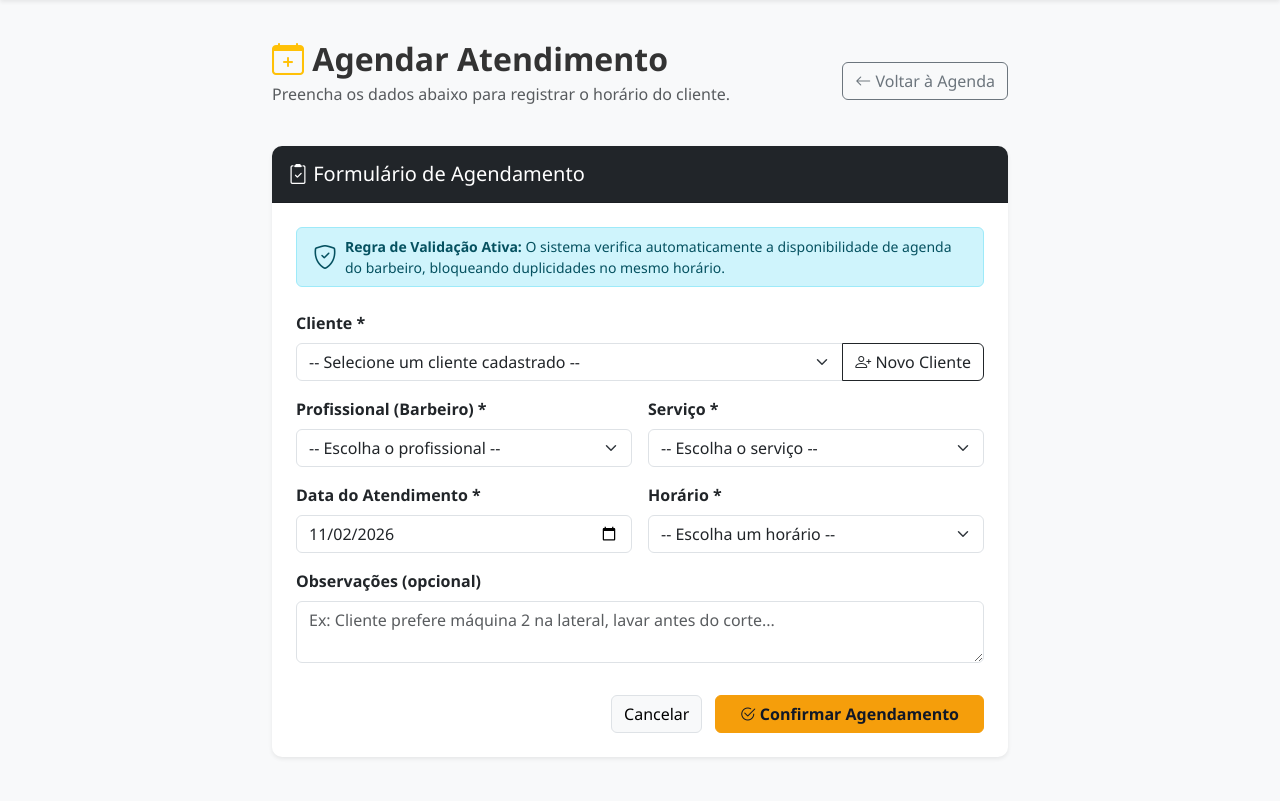
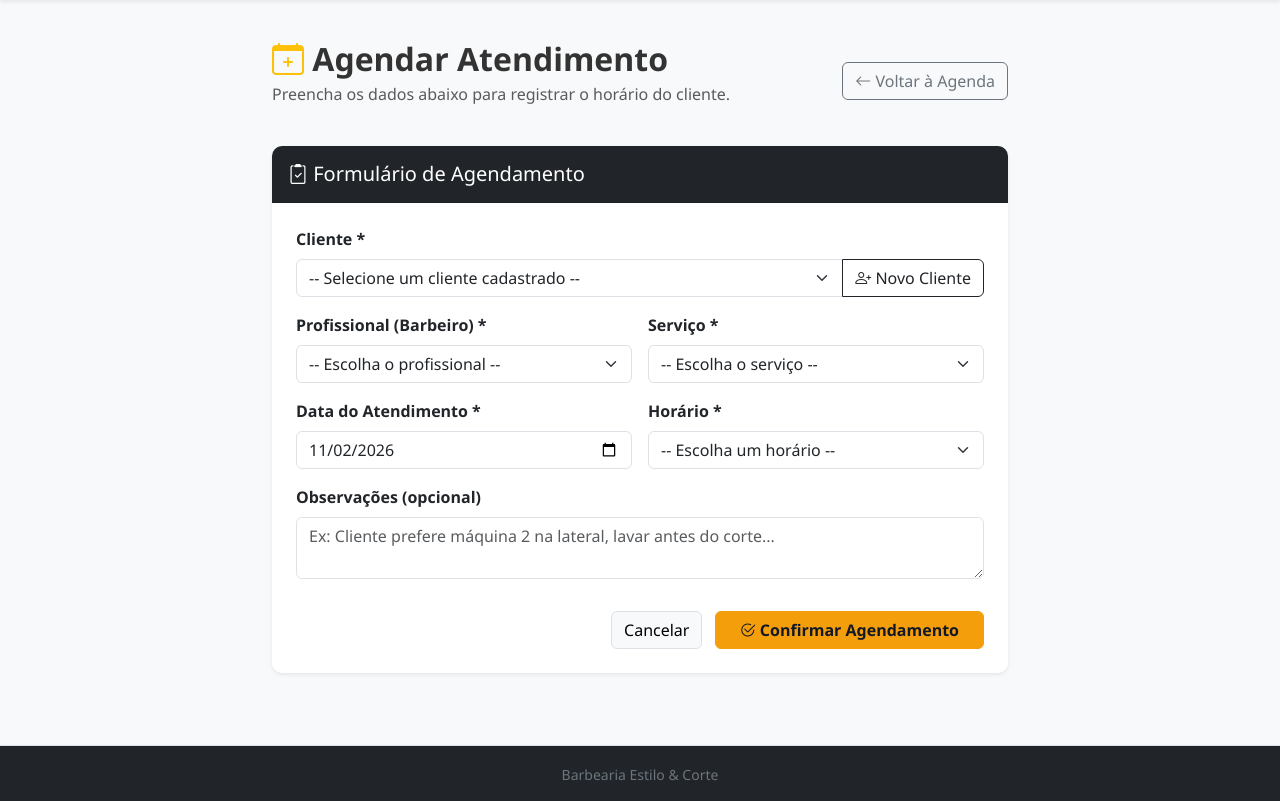
Before and after one commit to uluscaz-ifrn/barbearia-corte-e-estilo, a Flask app: page /agendamentos/novo in a window 1280 px wide. Shown: the part 56-857 px from the top of the page. Run offline with Flask 3, Linux system fonts and the light colour scheme; data comes from the database, SQL or seed files in the repository.

Commit message:
Remoção de card

```diff
--- a/templates/novo_agendamento.html
+++ b/templates/novo_agendamento.html
@@ -20,11 +20,6 @@
                 <h5 class="card-title mb-0"><i class="bi bi-clipboard2-check"></i> Formulário de Agendamento</h5>
             </div>
             <div class="card-body p-4">
-
-                <div class="alert alert-info py-2 mb-4 d-flex align-items-center">
-                    <i class="bi bi-shield-check fs-4 me-2"></i>
-                    <small><strong>Regra de Validação Ativa:</strong> O sistema verifica automaticamente a disponibilidade de agenda do barbeiro, bloqueando duplicidades no mesmo horário.</small>
-                </div>
 
                 <form method="POST" action="{{ url_for('novo_agendamento') }}">
                     <div class="row g-3">
```
